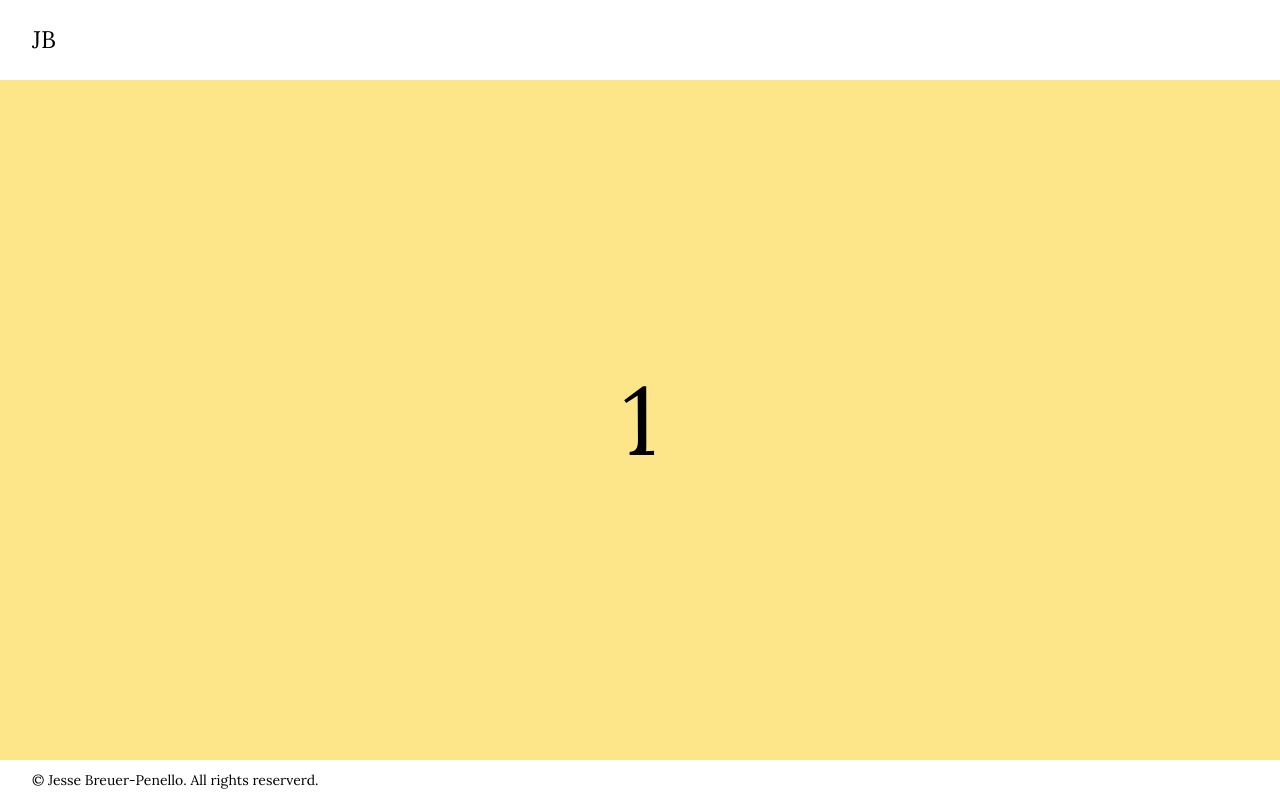
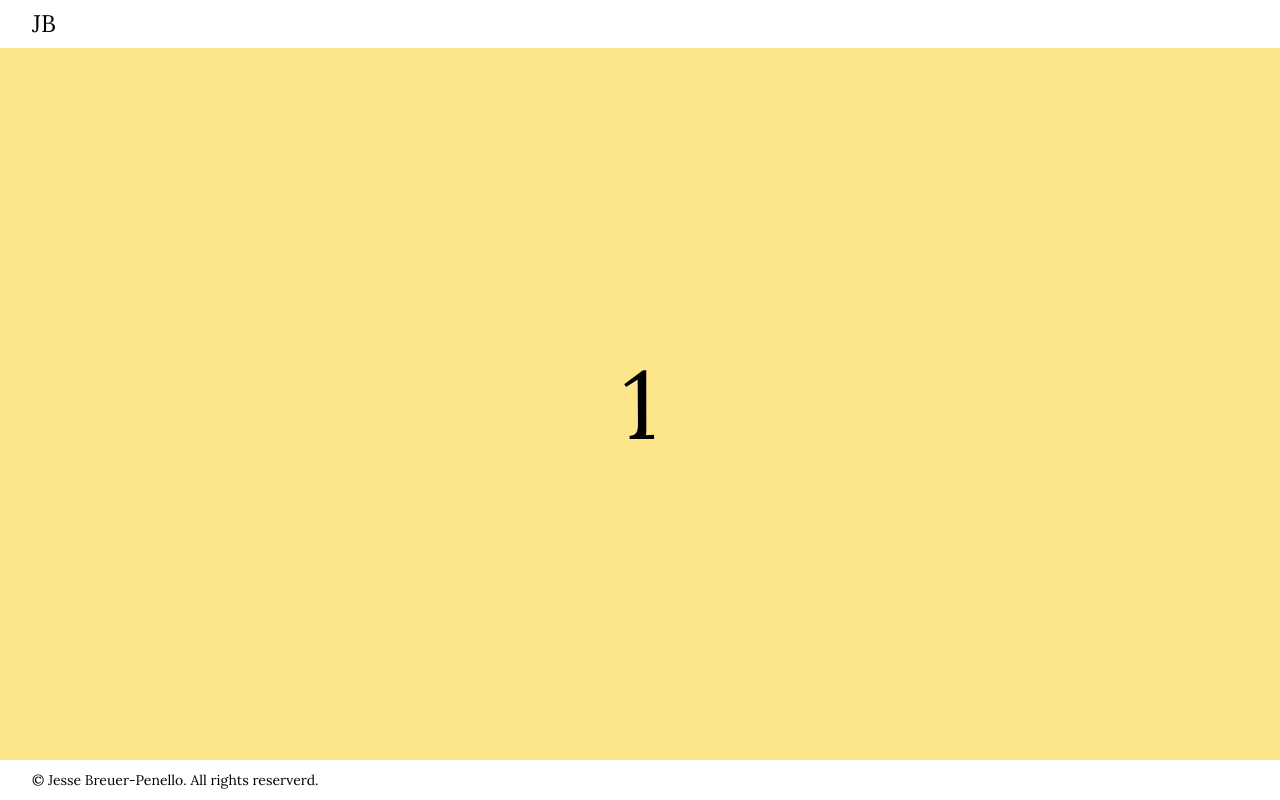
Before and after one commit to steezplusplus/digital-garden, a Next.js app: page / in a window 1280 px wide. Built offline with nearby package versions, Linux system fonts and the light colour scheme.

Commit message:
style: smaller nav

```diff
--- a/app/globals.css
+++ b/app/globals.css
@@ -13,7 +13,7 @@
     @apply overscroll-y-none;
     @apply grid h-screen;
     grid-template:
-      'nav' 5rem
+      'nav' 3rem
       'main' 1fr
       'footer' 2.5rem;
   }
```
